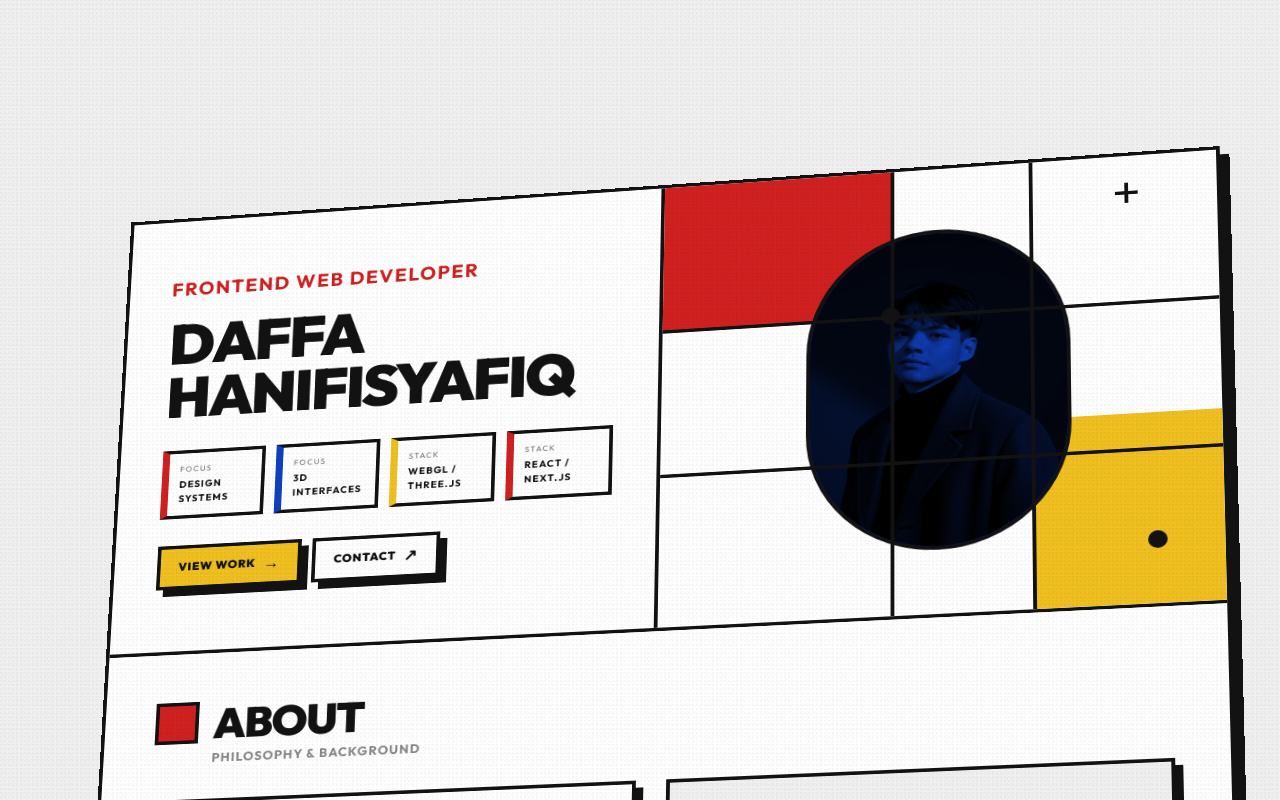
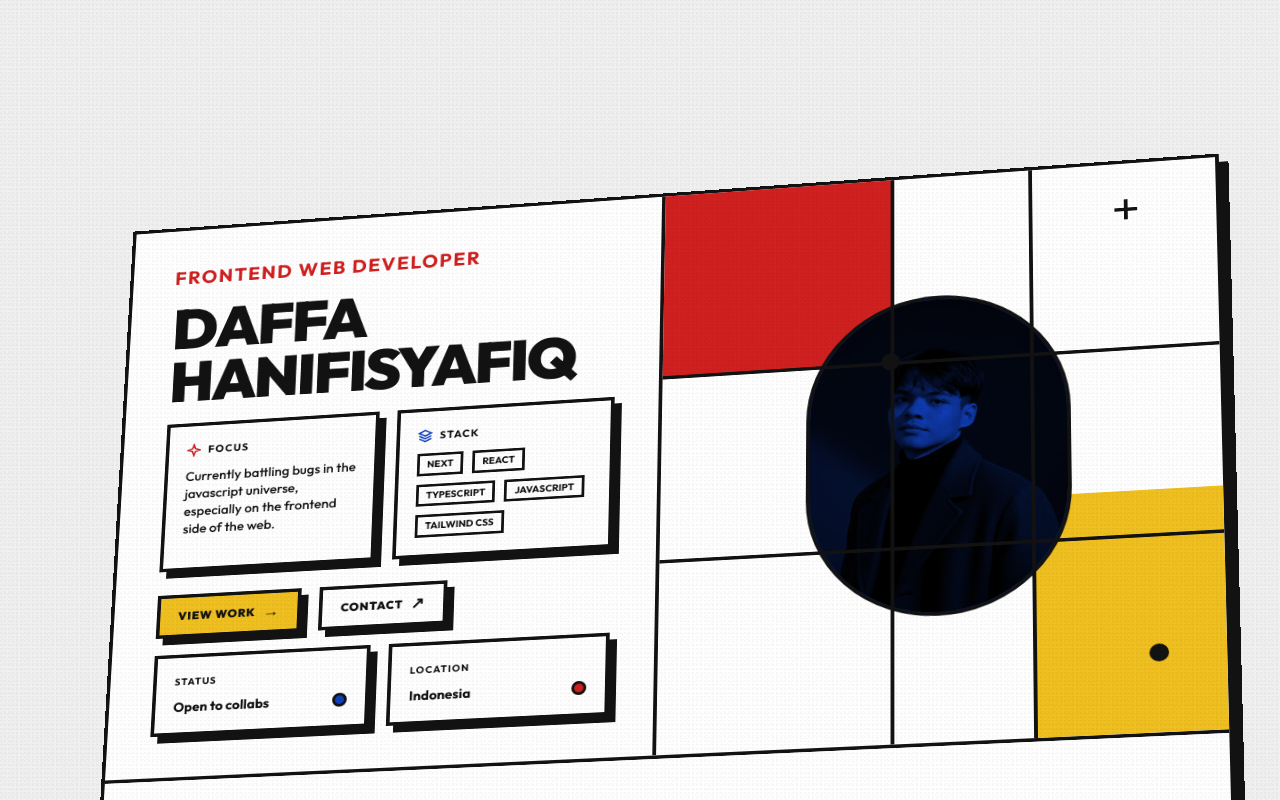
Before and after one commit to mazc0de/daffa-portfolio-v2, a Next.js app: page / in a window 1280 px wide. Shown: the top 800 px of the page. Built offline with nearby package versions, Linux system fonts and the light colour scheme.

Commit message:
refactor: redesign home page hero and about sections

```diff
--- a/src/app/page.tsx
+++ b/src/app/page.tsx
@@ -100,7 +100,7 @@ export default function Home() {
           className='grid min-h-[520px] grid-cols-1 md:grid-cols-2'
           id='hero'
         >
-          <div className='flex flex-col justify-center gap-6 p-8 md:p-10 lg:p-12'>
+          <div className='flex flex-col justify-center gap-5 p-8 md:p-10 lg:p-12'>
             <p className='text-red text-[clamp(16px,2vw,22px)] leading-none font-bold tracking-[0.08em] uppercase'>
               Frontend Web Developer
             </p>
@@ -110,34 +110,65 @@ export default function Home() {
               Hanifisyafiq
             </h1>
 
-            <div className='mt-2 grid grid-cols-2 gap-3 lg:grid-cols-4'>
-              <div className='border-ink border-l-red border-4 border-l-8 bg-white p-3 text-[11px] font-bold tracking-[0.1em] uppercase'>
-                <span className='text-ink/50 mb-1 block text-[9px] font-medium tracking-[0.15em]'>
+            <div className='grid grid-cols-2 gap-5'>
+              <div className='border-ink shadow-base flex flex-col gap-3 border-4 bg-white p-5'>
+                <div className='flex items-center gap-2'>
+                  <svg
+                    className='text-red h-4 w-4'
+                    viewBox='0 0 24 24'
+                    fill='none'
+                    stroke='currentColor'
+                    strokeWidth='2.5'
+                  >
+                    <path d='M12 2l2.4 7.6L22 12l-7.6 2.4L12 22l-2.4-7.6L2 12l7.6-2.4L12 2z' />
+                  </svg>
+                  <span className='text-[12px] font-bold tracking-[0.1em] uppercase'>
                     Focus
                   </span>
-                Design Systems
                 </div>
-              <div className='border-ink border-l-blue border-4 border-l-8 bg-white p-3 text-[11px] font-bold tracking-[0.1em] uppercase'>
-                <span className='text-ink/50 mb-1 block text-[9px] font-medium tracking-[0.15em]'>
-                  Focus
-                </span>
-                3D Interfaces
+                <p className='text-ink text-[15px] leading-[1.4] font-medium'>
+                  Currently battling bugs in the javascript universe, especially
+                  on the frontend side of the web.
+                </p>
               </div>
-              <div className='border-ink border-l-yellow border-4 border-l-8 bg-white p-3 text-[11px] font-bold tracking-[0.1em] uppercase'>
-                <span className='text-ink/50 mb-1 block text-[9px] font-medium tracking-[0.15em]'>
+              <div className='border-ink shadow-base flex flex-col gap-3 border-4 bg-white p-5'>
+                <div className='flex items-center gap-2'>
+                  <svg
+                    className='text-blue h-4 w-4'
+                    viewBox='0 0 24 24'
+                    fill='none'
+                    stroke='currentColor'
+                    strokeWidth='2.5'
+                  >
+                    <polygon points='12 2 2 7 12 12 22 7 12 2' />
+                    <polyline points='2 12 12 17 22 12' />
+                    <polyline points='2 17 12 22 22 17' />
+                  </svg>
+                  <span className='text-[12px] font-bold tracking-[0.1em] uppercase'>
                     Stack
                   </span>
-                WebGL / Three.js
                 </div>
-              <div className='border-ink border-l-red border-4 border-l-8 bg-white p-3 text-[11px] font-bold tracking-[0.1em] uppercase'>
-                <span className='text-ink/50 mb-1 block text-[9px] font-medium tracking-[0.15em]'>
-                  Stack
+                <div className='flex flex-wrap gap-2.5'>
+                  <span className='border-ink border-[3px] bg-white px-2 py-0.5 text-[11px] font-bold uppercase'>
+                    Next
                   </span>
-                React / Next.js
+                  <span className='border-ink border-[3px] bg-white px-2 py-0.5 text-[11px] font-bold uppercase'>
+                    React
+                  </span>
+                  <span className='border-ink border-[3px] bg-white px-2 py-0.5 text-[11px] font-bold uppercase'>
+                    Typescript
+                  </span>
+                  <span className='border-ink border-[3px] bg-white px-2 py-0.5 text-[11px] font-bold uppercase'>
+                    Javascript
+                  </span>
+                  <span className='border-ink border-[3px] bg-white px-2 py-0.5 text-[11px] font-bold uppercase'>
+                    Tailwind CSS
+                  </span>
+                </div>
               </div>
             </div>
 
-            <div className='mt-2 flex flex-wrap gap-3'>
+            <div className='mt-2 flex flex-wrap gap-5'>
               <a
                 href='#projects'
                 className='border-ink shadow-base hover:shadow-hover active:shadow-press bg-yellow text-ink inline-flex cursor-pointer items-center gap-2 border-4 px-5 py-3 text-[13px] font-black tracking-[0.06em] uppercase transition-all hover:-translate-x-[1px] hover:-translate-y-[1px] active:translate-x-[2px] active:translate-y-[2px]'
@@ -150,6 +181,31 @@ export default function Home() {
               >
                 Contact <span className='text-lg leading-none'>↗</span>
               </a>
+            </div>
+
+            <div className='grid grid-cols-2 gap-5'>
+              <div className='border-ink shadow-base flex min-h-[90px] flex-col justify-between gap-3 border-4 bg-white p-4 md:p-5'>
+                <div className='text-[11px] font-bold tracking-[0.1em] uppercase'>
+                  Status
+                </div>
+                <div className='flex items-center justify-between gap-2'>
+                  <div className='text-[14px] leading-tight font-bold md:text-[15px]'>
+                    Open to collabs
+                  </div>
+                  <div className='bg-blue border-ink h-3.5 w-3.5 shrink-0 rounded-full border-[3px] md:h-4 md:w-4'></div>
+                </div>
+              </div>
+              <div className='border-ink shadow-base flex min-h-[90px] flex-col justify-between gap-3 border-4 bg-white p-4 md:p-5'>
+                <div className='text-[11px] font-bold tracking-[0.1em] uppercase'>
+                  Location
+                </div>
+                <div className='flex items-center justify-between gap-2'>
+                  <div className='text-[14px] leading-tight font-bold md:text-[15px]'>
+                    Indonesia
+                  </div>
+                  <div className='bg-red border-ink h-3.5 w-3.5 shrink-0 rounded-full border-[3px] md:h-4 md:w-4'></div>
+                </div>
+              </div>
             </div>
           </div>
 
@@ -222,22 +278,22 @@ export default function Home() {
           {[
             {
               title: 'Approach',
-              desc: 'I believe in the Bauhaus principle that form follows function — but I push it further. Every pixel is a deliberate decision. Every interaction has weight. My work bridges the gap between Constructivist rigor and contemporary digital craft, creating interfaces that feel both timeless and razor-sharp.',
+              desc: 'I believe that compelling visuals must be backed by clean code architecture. Every component is built to be modular, responsive, and performance-driven without sacrificing interface aesthetics.',
               bg: 'bg-white'
             },
             {
               title: 'Background',
-              desc: 'Trained in architecture and computational design, I spent 6 years at leading studios building immersive web experiences for cultural institutions, luxury brands, and technology companies. Now independent, I focus on projects where design systems and creative engineering intersect.',
+              desc: 'Based in Indonesia, focusing on modern frontend web application development. Experienced in building reservation systems, interactive user interfaces, and robust app architectures using React, Next.js, and Tailwind CSS.',
               bg: 'bg-bg'
             },
             {
               title: 'Process',
-              desc: 'Every project begins with constraints. I establish a geometric vocabulary — grid, palette, type scale — then compose within it. The result is work that feels inevitable rather than arbitrary. Rigid systems, expressive outcomes.',
+              desc: 'Starting from deep design system analysis in Figma, translating layouts into reusable TypeScript components, and optimizing rendering performance alongside seamless API integrations.',
               bg: 'bg-white'
             },
             {
-              title: 'Recognition',
-              desc: 'Work featured in Awwwards, FWA, Communication Arts, and Type Directors Club. Speaking engagements at OFFF Barcelona, Typographics NYC, and Beyond Tellerrand. Jury member for CSS Design Awards 2024–2025.',
+              title: 'Services / Capabilities',
+              desc: 'Responsive UI/UX slicing (Mobile-first), REST/Firestore API integration, reusable component architecture, asset & performance optimization, and scalable frontend maintenance.',
               bg: 'bg-bg'
             }
           ].map((card, i) => (
@@ -253,10 +309,10 @@ export default function Home() {
           {/* Stats Row */}
           <div className='col-span-1 grid grid-cols-2 gap-4 md:col-span-2 lg:grid-cols-4'>
             {[
-              { num: '48', label: 'Projects Shipped', color: 'text-red' },
-              { num: '12', label: 'Awards Won', color: 'text-blue' },
-              { num: '6', label: 'Years Experience', color: 'text-yellow' },
-              { num: '∞', label: 'Iterations', color: 'text-ink' }
+              { num: '15+', label: 'Projects Shipped', color: 'text-red' },
+              { num: '∞', label: 'curiosity', color: 'text-ink' },
+              { num: '3+', label: 'Years Experience', color: 'text-yellow' },
+              { num: '∞', label: 'Coffee', color: 'text-ink' }
             ].map((stat, i) => (
               <div
                 key={i}
```
Lines whose indentation alone changed are shown as unchanged.
